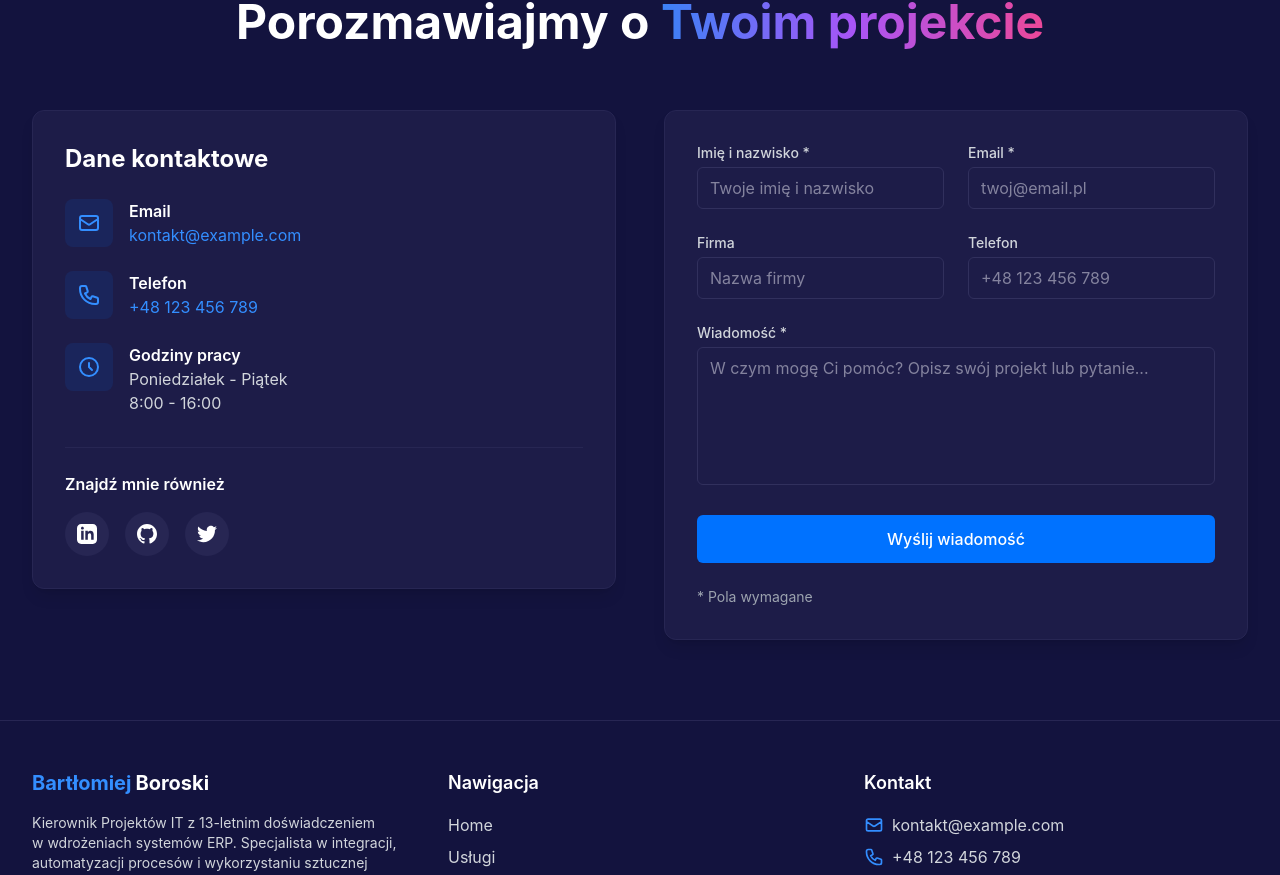
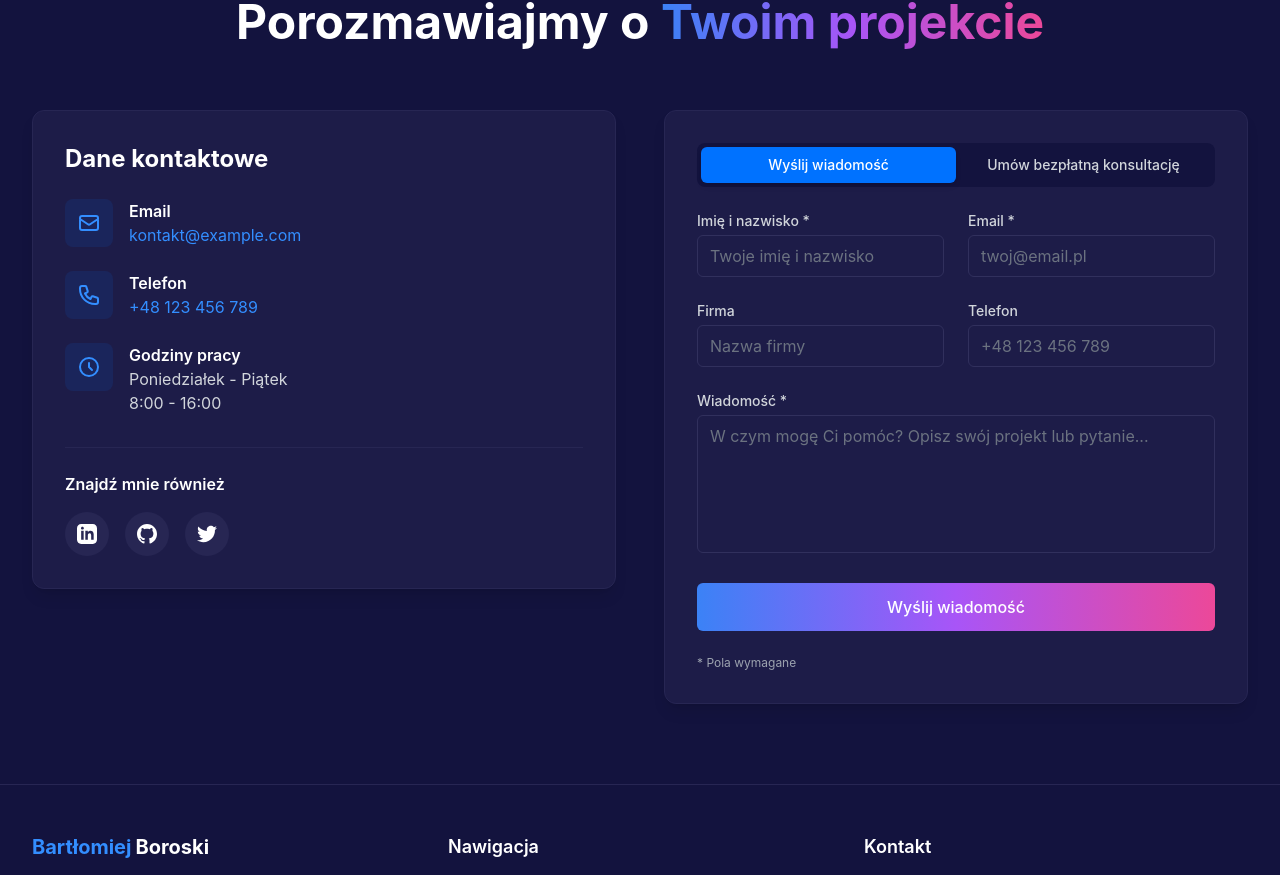
Before and after one commit to borasek92/boroski2, a Next.js app: page / in a window 1280 px wide. Shown: the part 3922-4797 px from the top of the page. Built offline with nearby package versions, Linux system fonts and the light colour scheme.

Commit message:
Update ContactForm.js

```diff
--- a/app/components/ContactForm.js
+++ b/app/components/ContactForm.js
@@ -3,16 +3,41 @@
 import { useState } from 'react';
 
 export default function ContactForm() {
+  const [formType, setFormType] = useState('contact'); // 'contact' lub 'consultation'
   const [formData, setFormData] = useState({
     name: '',
     email: '',
     company: '',
     phone: '',
     message: '',
+    // Dodatkowe pola dla konsultacji
+    companySize: '',
+    topic: '',
+    date: '',
+    time: ''
   });
 
   const [isSubmitting, setIsSubmitting] = useState(false);
   const [submitStatus, setSubmitStatus] = useState(null);
+
+  // Dostępne daty (w rzeczywistej implementacji byłyby pobierane z API)
+  const availableDates = [
+    '2025-04-01',
+    '2025-04-02',
+    '2025-04-03',
+    '2025-04-06',
+    '2025-04-07',
+  ];
+
+  // Dostępne godziny (w rzeczywistej implementacji byłyby pobierane dynamicznie)
+  const availableTimes = [
+    '09:00',
+    '10:00',
+    '11:00',
+    '14:00',
+    '15:00',
+    '16:00',
+  ];
 
   const handleChange = (e) => {
     const { name, value } = e.target;
@@ -43,21 +68,57 @@ export default function ContactForm() {
           company: '',
           phone: '',
           message: '',
+          companySize: '',
+          topic: '',
+          date: '',
+          time: ''
         });
       }, 3000);
     }, 1500);
   };
 
   return (
+    <div>
+      {/* Przełącznik typów formularza */}
+      <div className="flex mb-6 bg-dark-800 rounded-lg p-1 w-full">
+        <button
+          type="button"
+          className={`flex-1 py-2 rounded-md font-medium text-sm transition-all ${
+            formType === 'contact'
+              ? 'bg-primary-500 text-white shadow-md'
+              : 'text-gray-300 hover:text-white'
+          }`}
+          onClick={() => setFormType('contact')}
+        >
+          Wyślij wiadomość
+        </button>
+        <button
+          type="button"
+          className={`flex-1 py-2 rounded-md font-medium text-sm transition-all ${
+            formType === 'consultation'
+              ? 'bg-primary-500 text-white shadow-md'
+              : 'text-gray-300 hover:text-white'
+          }`}
+          onClick={() => setFormType('consultation')}
+        >
+          Umów bezpłatną konsultację
+        </button>
+      </div>
+
       <form onSubmit={handleSubmit} className="space-y-6">
         {/* Status submission message */}
         {submitStatus === 'success' && (
           <div className="p-4 bg-primary-500/20 border border-primary-500/50 rounded-lg text-white">
-          <p className="font-medium">Dziękuję za wiadomość!</p>
-          <p className="text-sm text-gray-300 mt-1">Odpowiem na Twoje zapytanie tak szybko, jak to możliwe.</p>
+            <p className="font-medium">Dziękuję za {formType === 'contact' ? 'wiadomość' : 'rezerwację konsultacji'}!</p>
+            <p className="text-sm text-gray-300 mt-1">
+              {formType === 'contact'
+                ? 'Odpowiem na Twoje zapytanie tak szybko, jak to możliwe.'
+                : `Konsultacja została zarezerwowana na ${formData.date} o godzinie ${formData.time}.`}
+            </p>
           </div>
         )}
 
+        {/* Podstawowe pola wspólne dla obu typów formularzy */}
         <div className="grid grid-cols-1 md:grid-cols-2 gap-6">
           <div>
             <label htmlFor="name" className="block text-sm font-medium text-gray-300 mb-1">
@@ -71,7 +132,7 @@ export default function ContactForm() {
               value={formData.name}
               onChange={handleChange}
               placeholder="Twoje imię i nazwisko"
-            className="input-field"
+              className="bg-dark-700 border-dark-500 rounded-md focus:ring-primary-500 focus:border-primary-500 text-white placeholder-gray-500 w-full"
             />
           </div>
 
@@ -87,7 +148,7 @@ export default function ContactForm() {
               value={formData.email}
               onChange={handleChange}
               placeholder="twoj@email.pl"
-            className="input-field"
+              className="bg-dark-700 border-dark-500 rounded-md focus:ring-primary-500 focus:border-primary-500 text-white placeholder-gray-500 w-full"
             />
           </div>
         </div>
@@ -104,7 +165,7 @@ export default function ContactForm() {
               value={formData.company}
               onChange={handleChange}
               placeholder="Nazwa firmy"
-            className="input-field"
+              className="bg-dark-700 border-dark-500 rounded-md focus:ring-primary-500 focus:border-primary-500 text-white placeholder-gray-500 w-full"
             />
           </div>
 
@@ -119,11 +180,13 @@ export default function ContactForm() {
               value={formData.phone}
               onChange={handleChange}
               placeholder="+48 123 456 789"
-            className="input-field"
+              className="bg-dark-700 border-dark-500 rounded-md focus:ring-primary-500 focus:border-primary-500 text-white placeholder-gray-500 w-full"
             />
           </div>
         </div>
 
+        {/* Pola specyficzne dla formularza kontaktowego */}
+        {formType === 'contact' && (
           <div>
             <label htmlFor="message" className="block text-sm font-medium text-gray-300 mb-1">
               Wiadomość *
@@ -136,15 +199,103 @@ export default function ContactForm() {
               value={formData.message}
               onChange={handleChange}
               placeholder="W czym mogę Ci pomóc? Opisz swój projekt lub pytanie..."
-          className="input-field resize-none"
+              className="bg-dark-700 border-dark-500 rounded-md focus:ring-primary-500 focus:border-primary-500 text-white placeholder-gray-500 w-full resize-none"
             ></textarea>
           </div>
+        )}
+
+        {/* Pola specyficzne dla formularza konsultacji */}
+        {formType === 'consultation' && (
+          <>
+            <div>
+              <label htmlFor="companySize" className="block text-sm font-medium text-gray-300 mb-1">
+                Wielkość firmy
+              </label>
+              <select
+                id="companySize"
+                name="companySize"
+                value={formData.companySize}
+                onChange={handleChange}
+                className="bg-dark-700 border-dark-500 rounded-md focus:ring-primary-500 focus:border-primary-500 text-white w-full"
+              >
+                <option value="">Wybierz opcję</option>
+                <option value="1-10">1-10 pracowników</option>
+                <option value="11-50">11-50 pracowników</option>
+                <option value="51-200">51-200 pracowników</option>
+                <option value="201+">201+ pracowników</option>
+              </select>
+            </div>
+
+            <div>
+              <label htmlFor="topic" className="block text-sm font-medium text-gray-300 mb-1">
+                Temat konsultacji *
+              </label>
+              <select
+                id="topic"
+                name="topic"
+                required
+                value={formData.topic}
+                onChange={handleChange}
+                className="bg-dark-700 border-dark-500 rounded-md focus:ring-primary-500 focus:border-primary-500 text-white w-full"
+              >
+                <option value="">Wybierz temat</option>
+                <option value="erp">Wdrożenie systemu ERP</option>
+                <option value="integration">Integracja systemów</option>
+                <option value="automation">Automatyzacja procesów</option>
+                <option value="ai">Wykorzystanie AI w biznesie</option>
+                <option value="custom">Rozwiązanie dedykowane</option>
+                <option value="other">Inny temat</option>
+              </select>
+            </div>
+
+            <div className="grid grid-cols-1 md:grid-cols-2 gap-6">
+              <div>
+                <label htmlFor="date" className="block text-sm font-medium text-gray-300 mb-1">
+                  Data *
+                </label>
+                <select
+                  id="date"
+                  name="date"
+                  required
+                  value={formData.date}
+                  onChange={handleChange}
+                  className="bg-dark-700 border-dark-500 rounded-md focus:ring-primary-500 focus:border-primary-500 text-white w-full"
+                >
+                  <option value="">Wybierz datę</option>
+                  {availableDates.map(date => (
+                    <option key={date} value={date}>{date}</option>
+                  ))}
+                </select>
+              </div>
+
+              <div>
+                <label htmlFor="time" className="block text-sm font-medium text-gray-300 mb-1">
+                  Godzina *
+                </label>
+                <select
+                  id="time"
+                  name="time"
+                  required
+                  value={formData.time}
+                  onChange={handleChange}
+                  className="bg-dark-700 border-dark-500 rounded-md focus:ring-primary-500 focus:border-primary-500 text-white w-full"
+                  disabled={!formData.date}
+                >
+                  <option value="">Wybierz godzinę</option>
+                  {availableTimes.map(time => (
+                    <option key={time} value={time}>{time}</option>
+                  ))}
+                </select>
+              </div>
+            </div>
+          </>
+        )}
 
         <div className="mt-6">
           <button
             type="submit"
             disabled={isSubmitting}
-          className="btn-primary w-full"
+            className="w-full py-3 px-4 bg-gradient-to-r from-blue-500 via-purple-500 to-pink-500 text-white rounded-md font-medium transition-opacity hover:opacity-90 focus:outline-none focus:ring-2 focus:ring-primary-500 focus:ring-offset-2 focus:ring-offset-dark-800"
           >
             {isSubmitting ? (
               <div className="flex items-center justify-center">
@@ -155,14 +306,17 @@ export default function ContactForm() {
                 <span>Wysyłanie...</span>
               </div>
             ) : (
-            <span>Wyślij wiadomość</span>
+              <span>
+                {formType === 'contact' ? 'Wyślij wiadomość' : 'Zarezerwuj konsultację'}
+              </span>
             )}
           </button>
         </div>
 
-      <p className="text-sm text-gray-400 mt-4">
+        <p className="text-xs text-gray-400 mt-4">
           * Pola wymagane
         </p>
       </form>
+    </div>
   );
 }
```
Lines whose indentation alone changed are shown as unchanged.
